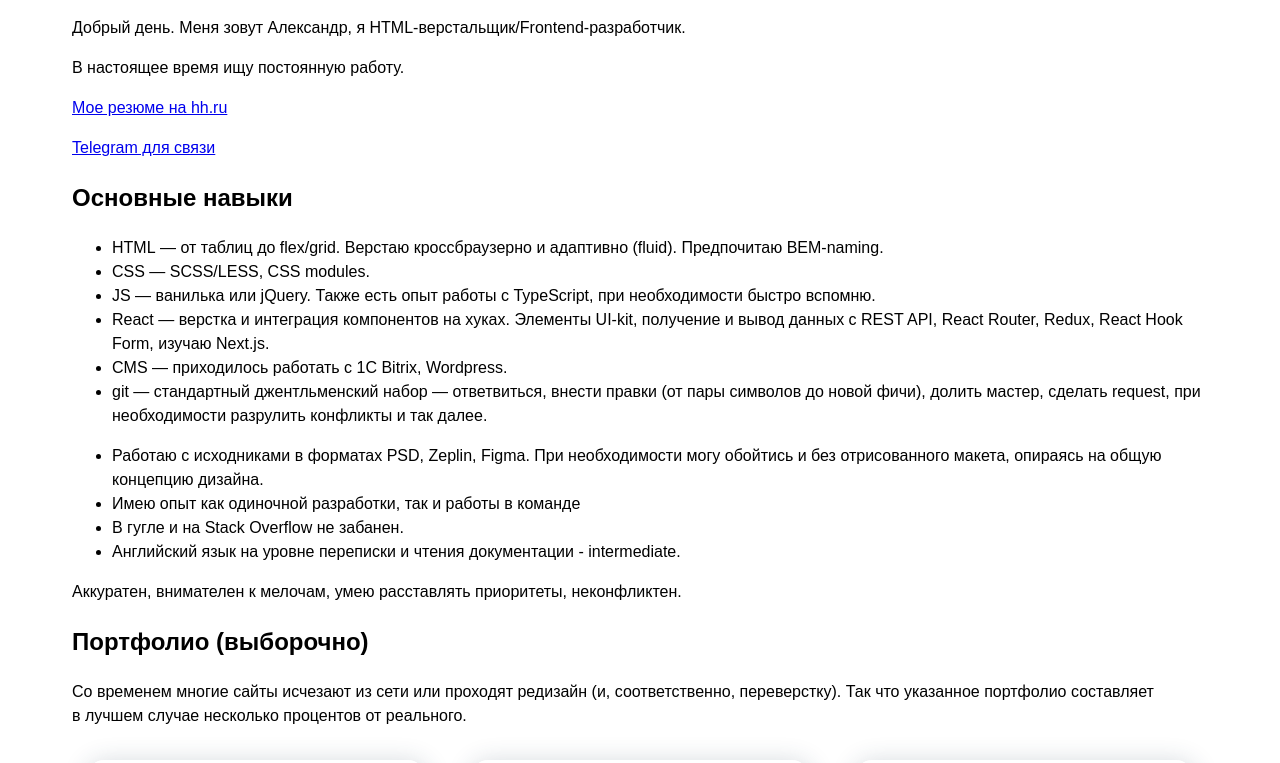
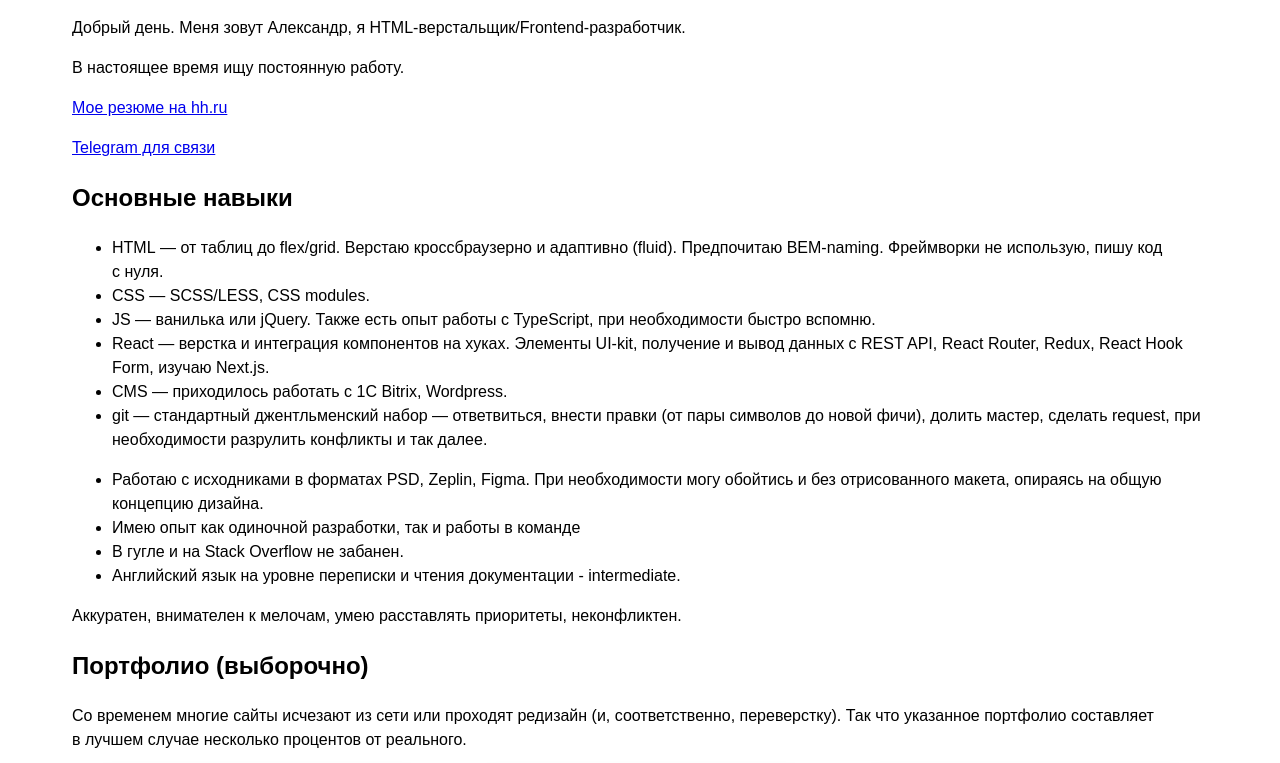
Before and after one commit to alex-stroev/alex-stroev.github.io, a Next.js app: page / in a window 1280 px wide. Shown: the top 763 px of the page. Built offline with nearby package versions, Linux system fonts and the light colour scheme.

Commit message:
no bootstrap

```diff
--- a/app/page.js
+++ b/app/page.js
@@ -64,6 +64,7 @@ export default function Home() {
         <li>
           HTML&nbsp;&mdash; от&nbsp;таблиц до&nbsp;flex/grid. Верстаю
           кроссбраузерно и&nbsp;адаптивно (fluid). Предпочитаю BEM-naming.
+          Фреймворки не&nbsp;использую, пишу код с&nbsp;нуля.
         </li>
         <li>CSS&nbsp;&mdash; SCSS/LESS, CSS modules.</li>
         <li>
```
